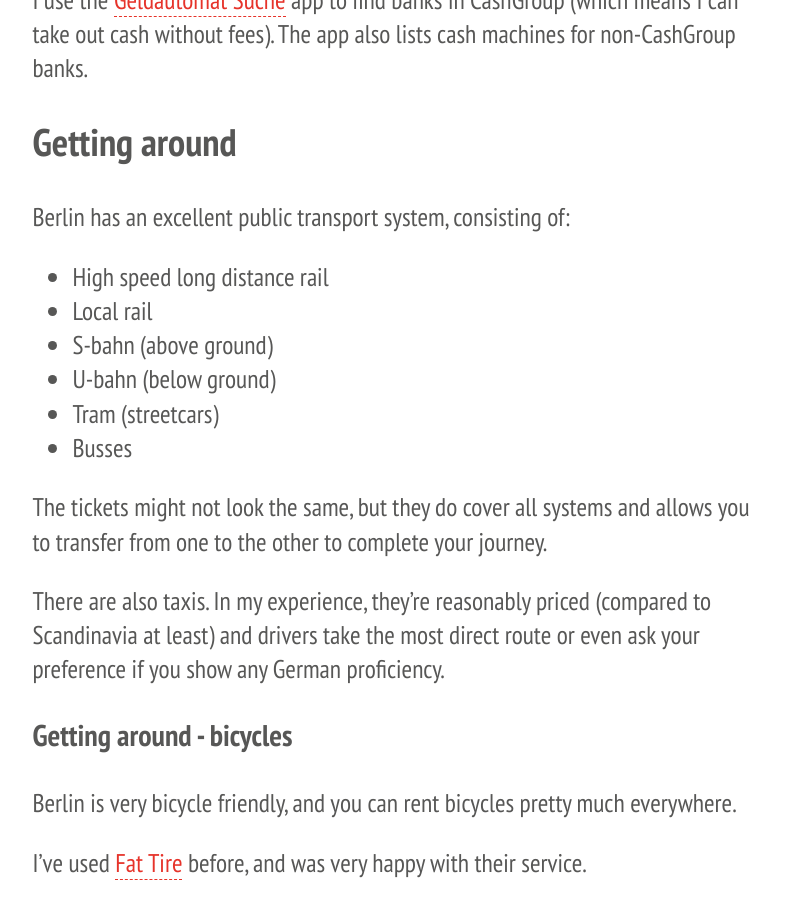
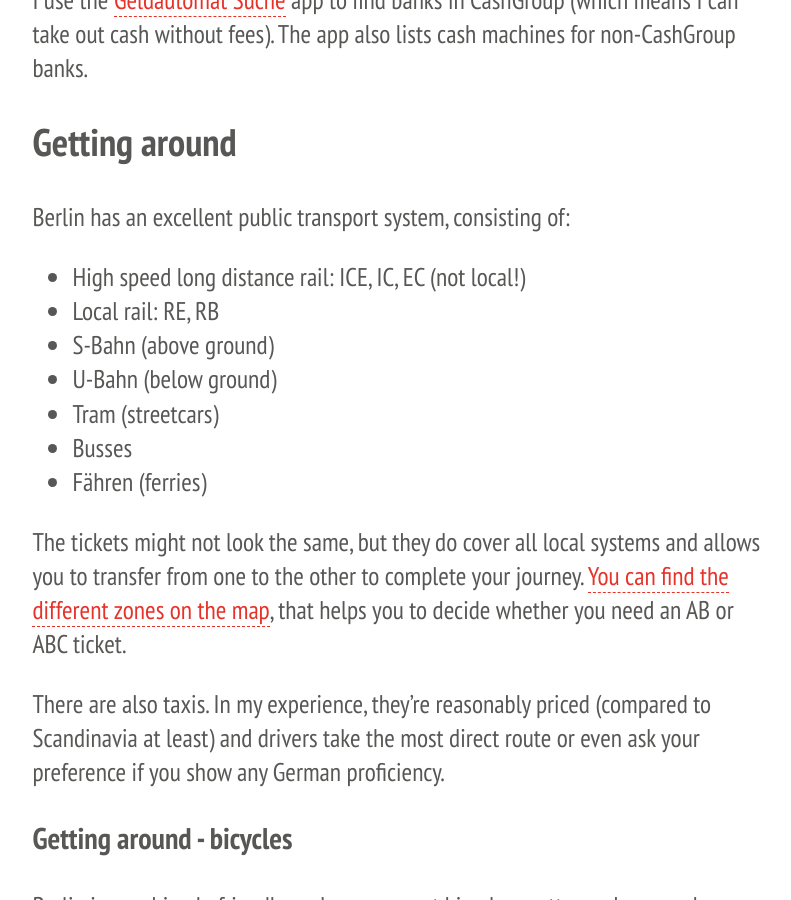
Before and after one commit to rmehner/jsfest.berlin, a Jekyll site: the page built from welcome/index.md, in a window 1280 px wide and 900 px high, scrolled down 3441 px. Shown: the whole window, without its empty margins (243-1034 px from the left). Built offline with Jekyll 4.4.1, drawn with Linux system fonts in a browser that asks for light colours.

Commit message:
Update index.md
added a part about local vs. long distant rail and a link to the BVG map

```diff
--- a/welcome/index.md
+++ b/welcome/index.md
@@ -78,14 +78,17 @@ I use the [Geldautomat Suche](https://itunes.apple.com/de/app/geldautomat-suche-
 
 Berlin has an excellent public transport system, consisting of:
 
-* High speed long distance rail
-* Local rail
-* S-bahn (above ground)
-* U-bahn (below ground)
+* High speed long distance rail: ICE, IC, EC (not local!)
+* Local rail: RE, RB
+* S-Bahn (above ground)
+* U-Bahn (below ground)
 * Tram (streetcars)
 * Busses
+* Fähren (ferries)
 
-The tickets might not look the same, but they do cover all systems and allows you to transfer from one to the other to complete your journey.
+The tickets might not look the same, but they do cover all local systems and allows you to transfer from one to the other to complete your journey. [You can find the different zones on the map](http://www.bvg.de/de/index.php?section=downloads&cmd=58&download=399), that helps you to decide whether you need an AB or ABC ticket.
+
+
 
 There are also taxis. In my experience, they're reasonably priced (compared to Scandinavia at least) and drivers take the most direct route or even ask your preference if you show any German proficiency.
 
```
